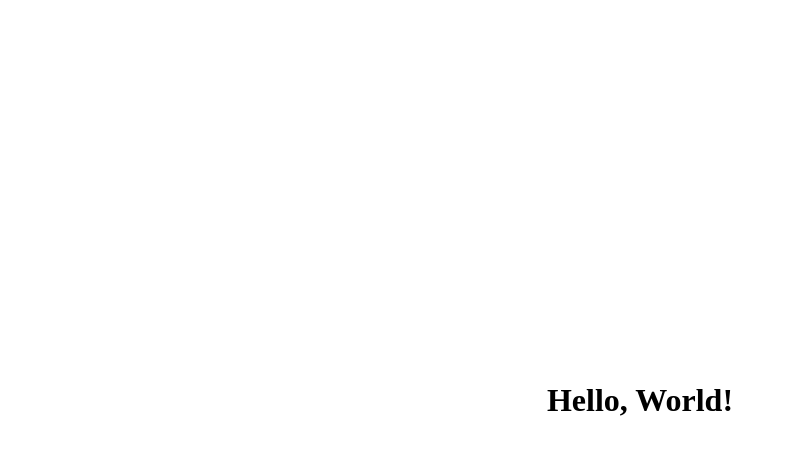
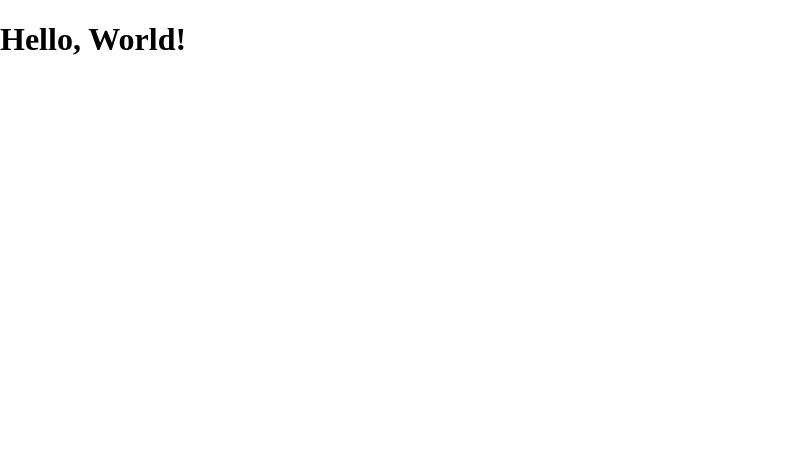
Before and after one commit to Harry-Crocksick/discord-clone-collaboration, a plain HTML site: page index.html in a window 1280 px wide. Shown: the whole page, without its empty margins (0-794 px from the left). Drawn offline with Linux system fonts and the light colour scheme.

```diff
--- a/css/styles.css
+++ b/css/styles.css
@@ -8,7 +8,4 @@ body {
     margin: 0;
     padding: 0;
     width: 100%;
-    min-height: 100vh;
-    display: grid;
-    place-content: center;
 }
```
Also changed, not shown: index.html (+0 -1 lines), 1 other file.
